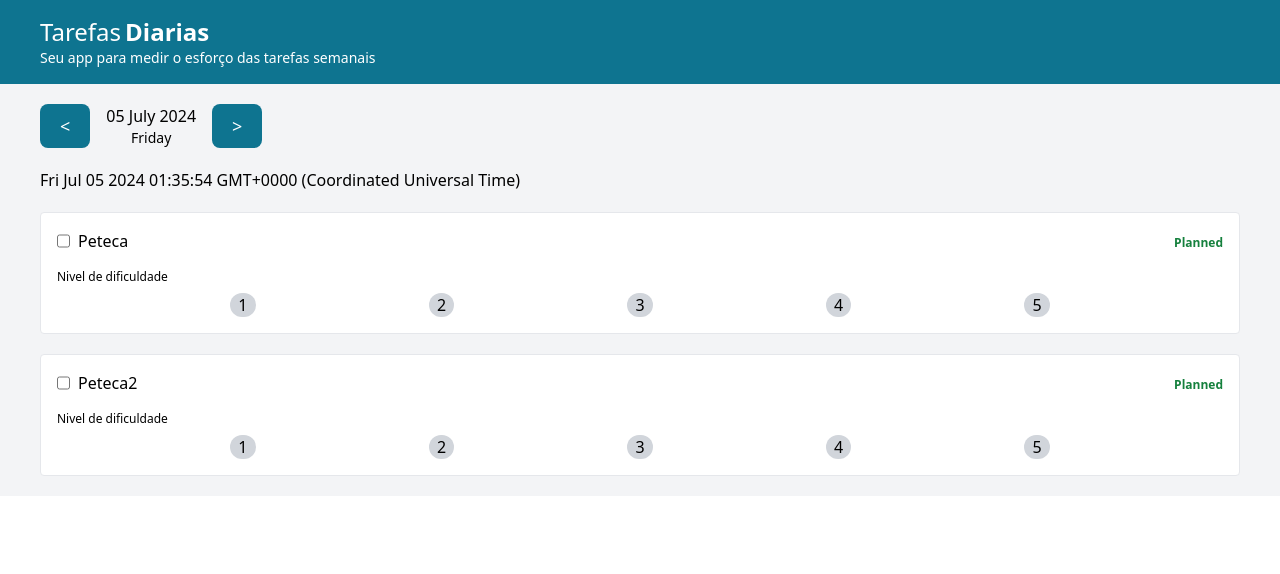
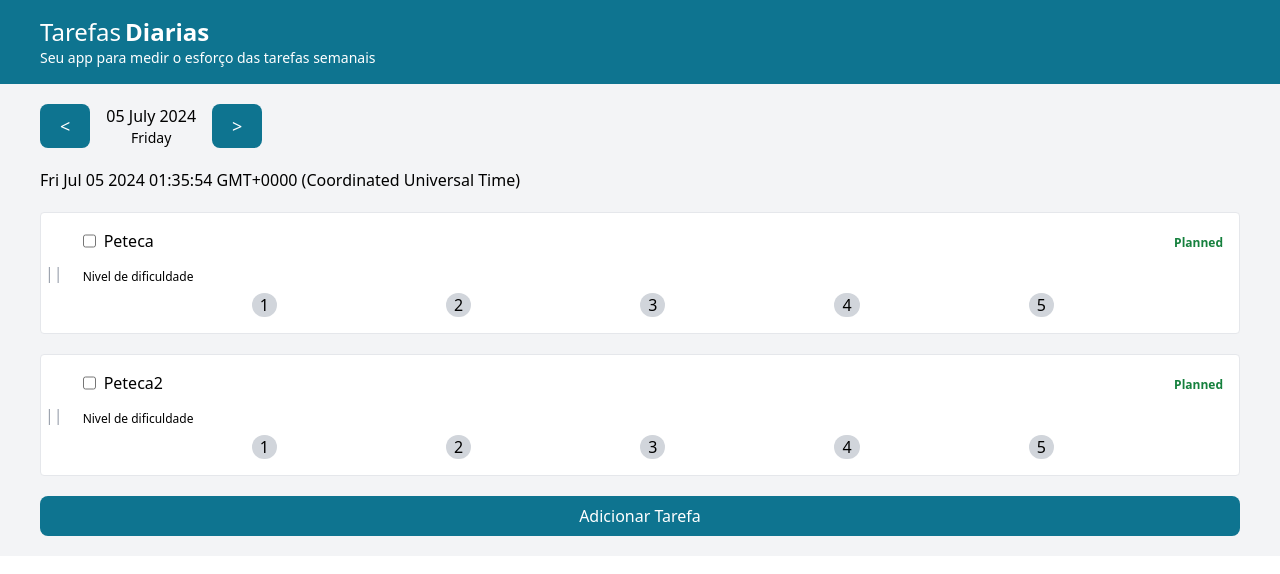
Before and after one commit to joseluz/daily-task, an Angular app: page / in a window 1280 px wide. Shown: the top 574 px of the page. Built offline with nearby package versions, Linux system fonts and the light colour scheme.

Commit message:
Updated dairy-activity to have a list os tasks

```diff
--- a/src/app/model/task.ts
+++ b/src/app/model/task.ts
@@ -1,4 +1,5 @@
 export class Task {
+  id: number;
   description: string | undefined;
   isPlanned = false;
   isComplete = false;
--- a/src/app/ui/components/task-item/task-item.component.html
+++ b/src/app/ui/components/task-item/task-item.component.html
@@ -1,6 +1,8 @@
 <!--TODO: Make it draggable-->
-<!--TODO: Show the difficulty number in the right side as a side panel.-->
 <div class="w-full bg-white border rounded flex">
+  <div class="flex min-h-full text-base items-center px-1 text-gray-400 cursor-move">
+    ||
+  </div>
   <div class="flex flex-col gap-y-4 flex-1 py-4 px-4">
     <div class="flex justify-between">
       <div class="flex gap-x-2">
--- a/src/app/ui/pages/dairy-activity/dairy-activity.page.html
+++ b/src/app/ui/pages/dairy-activity/dairy-activity.page.html
@@ -1,6 +1,11 @@
 <div class="w-full h-full flex flex-col gap-y-5 px-10 py-5 bg-gray-100">
   <dt-day-selector [(currentDate)]="currentDate"></dt-day-selector>
   {{ currentDate }}
-  <dt-task-item [task]="task"></dt-task-item>
-  <dt-task-item [task]="task2"></dt-task-item>
+  @for (task of tasks; track task.id) {
+    <dt-task-item [task]="task"></dt-task-item>
+  }
+  <button (click)="addTask()"
+          class="bg-cyan-700 hover:bg-cyan-900 text-white px-5 py-2 rounded-lg">
+    Adicionar Tarefa
+  </button>
 </div>
--- a/src/app/ui/pages/dairy-activity/dairy-activity.page.ts
+++ b/src/app/ui/pages/dairy-activity/dairy-activity.page.ts
@@ -14,6 +14,12 @@ import {Task} from "../../../model/task";
 })
 export class DairyActivityPage {
   currentDate = new Date();
-  task = new Task({description: 'Peteca', isPlanned: true});
-  task2 = new Task({description: 'Peteca2', isPlanned: false});
+  tasks: Array<Task> = [
+    new Task({description: 'Peteca', isPlanned: true}),
+    new Task({description: 'Peteca2', isPlanned: false})
+  ]
+
+  addTask(): void {
+    this.tasks.push(new Task({}));
+  }
 }
```
